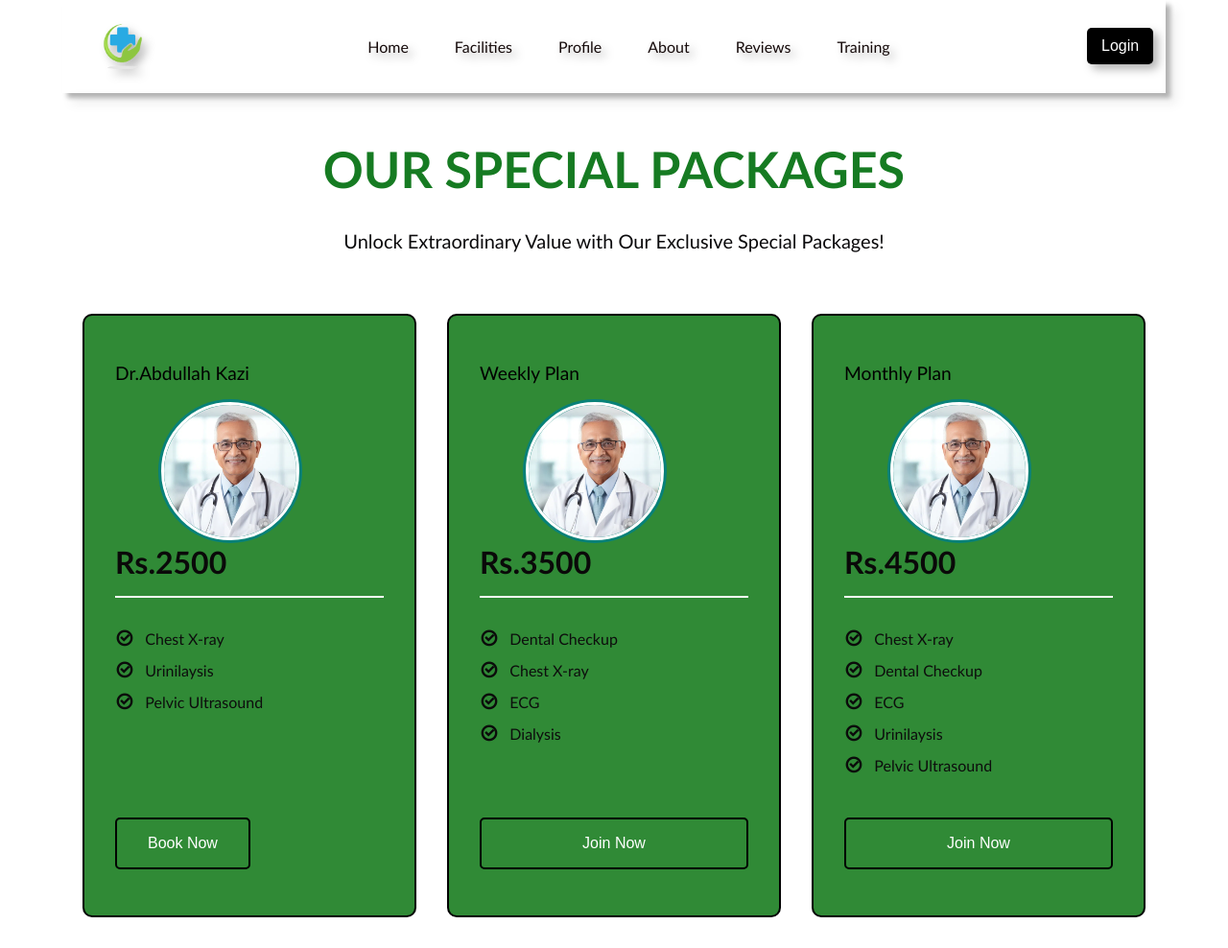
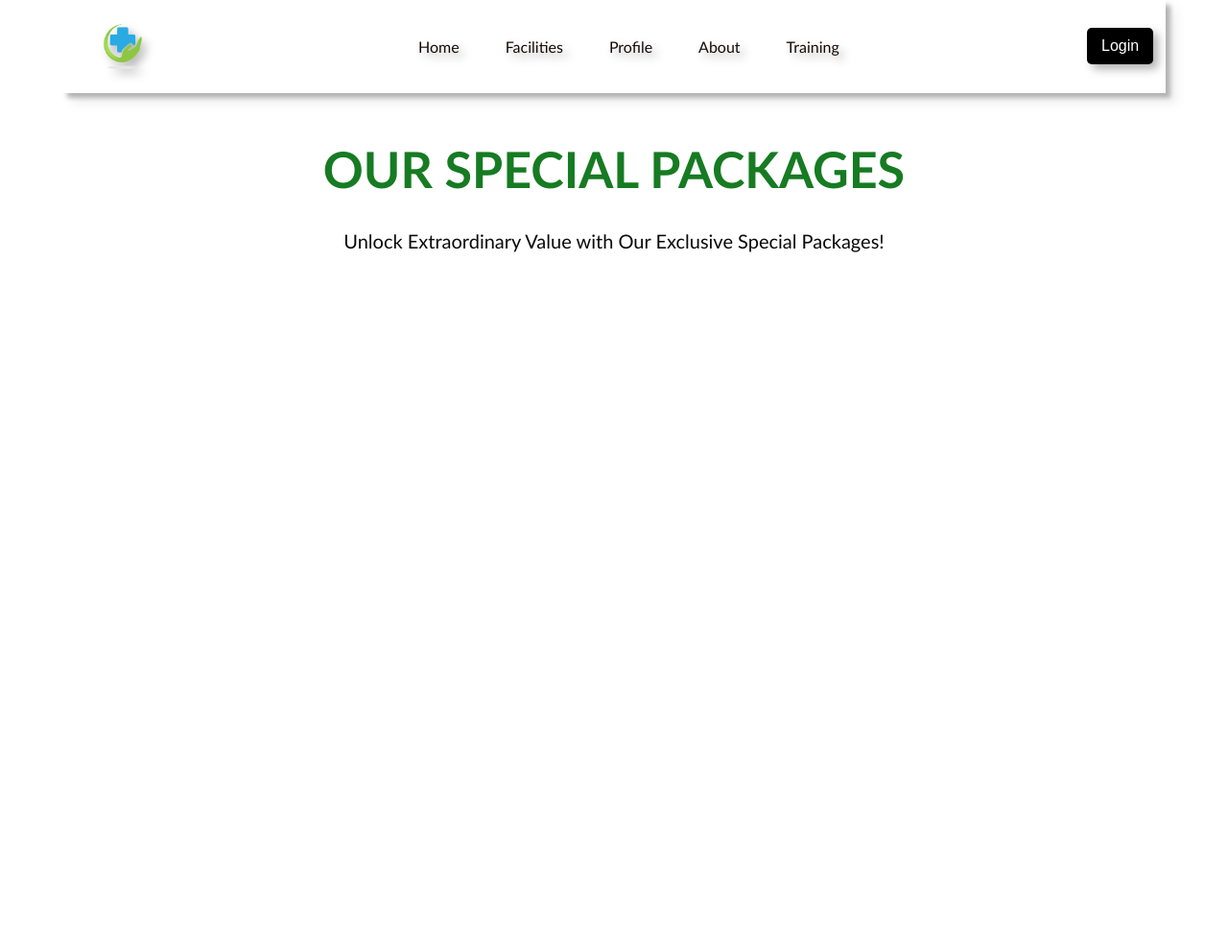
Before and after one commit to MohibShaikh/MindMending_Bending, a Django app: page /sessions in a window 1280 px wide. Shown: the whole page at 96% size. After the commit the page ends 263 px from the top, so only its background shows below. Run offline with Django 5.2, Linux system fonts and the light colour scheme; some libraries are stand-ins or nearby versions.

Commit message:
redirection & dynamic data load

```diff
--- a/MindMendConsultant/Templates/service.html
+++ b/MindMendConsultant/Templates/service.html
@@ -17,9 +17,9 @@
       <a href="#"><img src="{% static 'images/clinic.png' %}"></a>
     </div>
     <ul class="nav-link">
-      <li class="link"><a href="#">Home</a></li>
-      <li class="link"><a href="./service.html">Facilities</a></li>
-      <li class="link"><a href="./userprofile.html">Profile</a></li>
+      <li class="link"><a href="{% url 'index' %}">Home</a></li>
+      <li class="link"><a href="{% url 'service' %}">Facilities</a></li>
+      <li class="link"><a href="/">Profile</a></li>
       <li class="link"><a href="#">About</a></li>
       <li class="link"><a href="#">Training</a></li>
 
--- a/MindMendConsultant/Templates/sessions.html
+++ b/MindMendConsultant/Templates/sessions.html
@@ -6,7 +6,7 @@
     {% load static %}
     <link rel="stylesheet" href="https://pro.fontawesome.com/releases/v5.10.0/css/all.css" />
     <link href="https://cdn.jsdelivr.net/npm/remixicon@3.5.0/fonts/remixicon.css" rel="stylesheet">
-  <link rel="stylesheet" href="{% static 'style.css'%}">
+    <link rel="stylesheet" href="{% static 'style.css' %}">
     <title>Sessions</title>
 </head>
 <body>
@@ -15,18 +15,15 @@
           <a href="#"><img src="{% static 'images/clinic.png' %}"></a>
         </div>
             <ul class="nav-link">
-          <li class="link"><a href="/">Home</a></li>
-          <li class="link"><a href="./service">Facilities</a></li>
-          <li class="link"><a href="./userprofile">Profile</a></li>
+              <li class="link"><a href="{% url 'index' %}">Home</a></li>
+              <li class="link"><a href="{% url 'service' %}">Facilities</a></li>
+              <li class="link"><a href="/">Profile</a></li>
               <li class="link"><a href="#">About</a></li>
-          <li class="link"><a href="#">Reviews</a></li>
               <li class="link"><a href="#">Training</a></li>
 
             </ul>
         <button class="btn btn-login">Login</button>
     </nav>
-
-
 
     <div class="overlay"></div>
 
@@ -51,87 +48,28 @@
             Unlock Extraordinary Value with Our Exclusive Special Packages!
         </p>
         <div class="price_grid">
+            {% for session in sessions %}
             <div class="price_card">
                 <div class="price_card_content">
-              <h4>Dr.Abdullah Kazi</h4>
+                    <h4>{{ session.therapist.user.username }}</h4>
                     <div class="card-image">
-                <img src="./images/Doc1.webp" class="card-img" alt="">
+                        <img src="{{ session.therapist.profile_picture.url }}" class="card-img" alt="">
                     </div>
-              <h3>Rs.2500</h3>
+                    <h3>Rs.{{ session.price }}</h3>
                     <p>
                         <i class="ri-checkbox-circle-line"></i>
-                Chest X-ray
+                        {{ session.facility }}
                     </p>
                     <p>
                         <i class="ri-checkbox-circle-line"></i>
-                Urinilaysis
-              </p>
-              <p>
-                <i class="ri-checkbox-circle-line"></i>
-                Pelvic Ultrasound
+                        {{ session.description }}
                     </p>
                 </div>
                 <a href="./Book.html"><button class="btn price_btn">Book Now</button></a>
             </div>
-          <div class="price_card">
-            <div class="price_card_content">
-              <h4>Weekly Plan</h4>
-              <div class="card-image">
-                <img src="./images/Doc1.webp" class="card-img" alt="">
-                </div>
-              <h3>Rs.3500</h3>
-              <p>
-                <i class="ri-checkbox-circle-line"></i>
-                Dental Checkup
-              </p>
-              <p>
-                <i class="ri-checkbox-circle-line"></i>
-                Chest X-ray
-              </p>
-
-              <p>
-                <i class="ri-checkbox-circle-line"></i>
-                ECG
-              </p>
-              <p>
-                <i class="ri-checkbox-circle-line"></i>
-                Dialysis
-              </p>
-            </div>
-            <button class="btn price_btn">Join Now</button>
-          </div>
-          <div class="price_card">
-            <div class="price_card_content">
-              <h4>Monthly Plan</h4>
-              <div class="card-image">
-                <img src="./images/Doc1.webp" class="card-img" alt="">
-                </div>
-              <h3>Rs.4500</h3>
-              <p>
-                <i class="ri-checkbox-circle-line"></i>
-                Chest X-ray
-              </p>
-              <p>
-                <i class="ri-checkbox-circle-line"></i>
-                Dental Checkup
-              </p>
-              <p>
-                <i class="ri-checkbox-circle-line"></i>
-                ECG
-              </p>
-              <p>
-                <i class="ri-checkbox-circle-line"></i>
-                Urinilaysis
-              </p>
-              <p>
-                <i class="ri-checkbox-circle-line"></i>
-                Pelvic Ultrasound
-              </p>
-            </div>
-            <button class="btn price_btn">Join Now</button>
-          </div>
+            {% endfor %}
         </div>
     </section>
 </body>
-<script src="{%static 'app.js'%}"></script>
+<script src="{% static 'app.js' %}"></script>
 </html>
```
Also changed, not shown: MindMendConsultant/Templates/index.html (+18 -18 lines), MindMendConsultant/db.sqlite3. Lines whose indentation alone changed are shown as unchanged.
